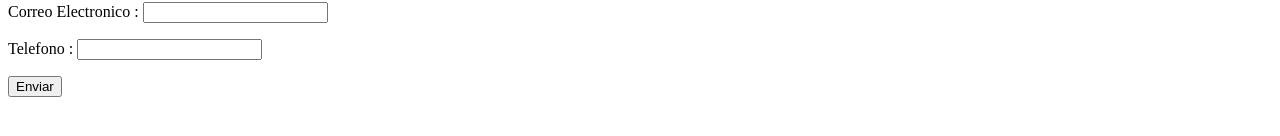
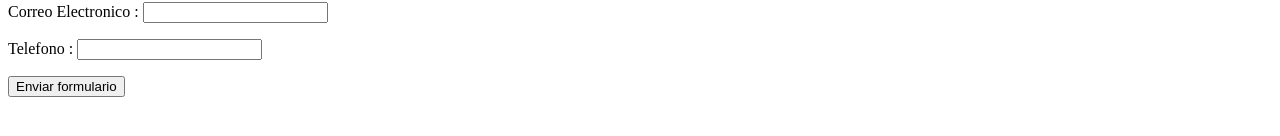
Before and after one commit to jhorlivera/PRACTICADISE-OWEB, a plain HTML site: page index.html in a window 1280 px wide. Shown: the part 260-396 px from the top of the page. Drawn offline with Linux system fonts and the light colour scheme.

Commit message:
segunda subida

```diff
--- a/index.html
+++ b/index.html
@@ -37,6 +37,6 @@
         <label>Telefono :</label>
         <input type="number">
     </p>
-    <button>Enviar</button>
+    <button>Enviar   formulario</button>
 </body>
 </html>
```
